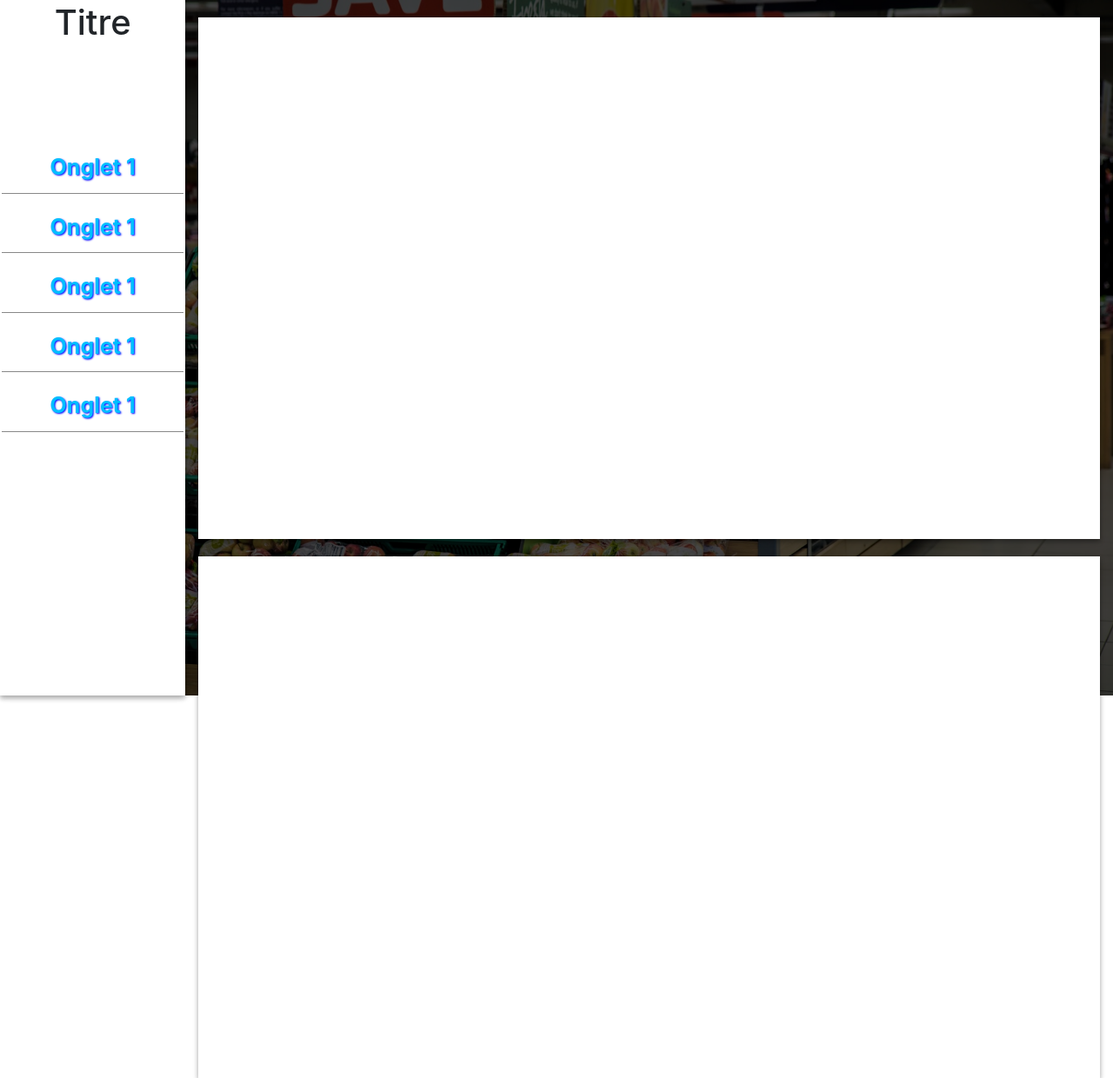
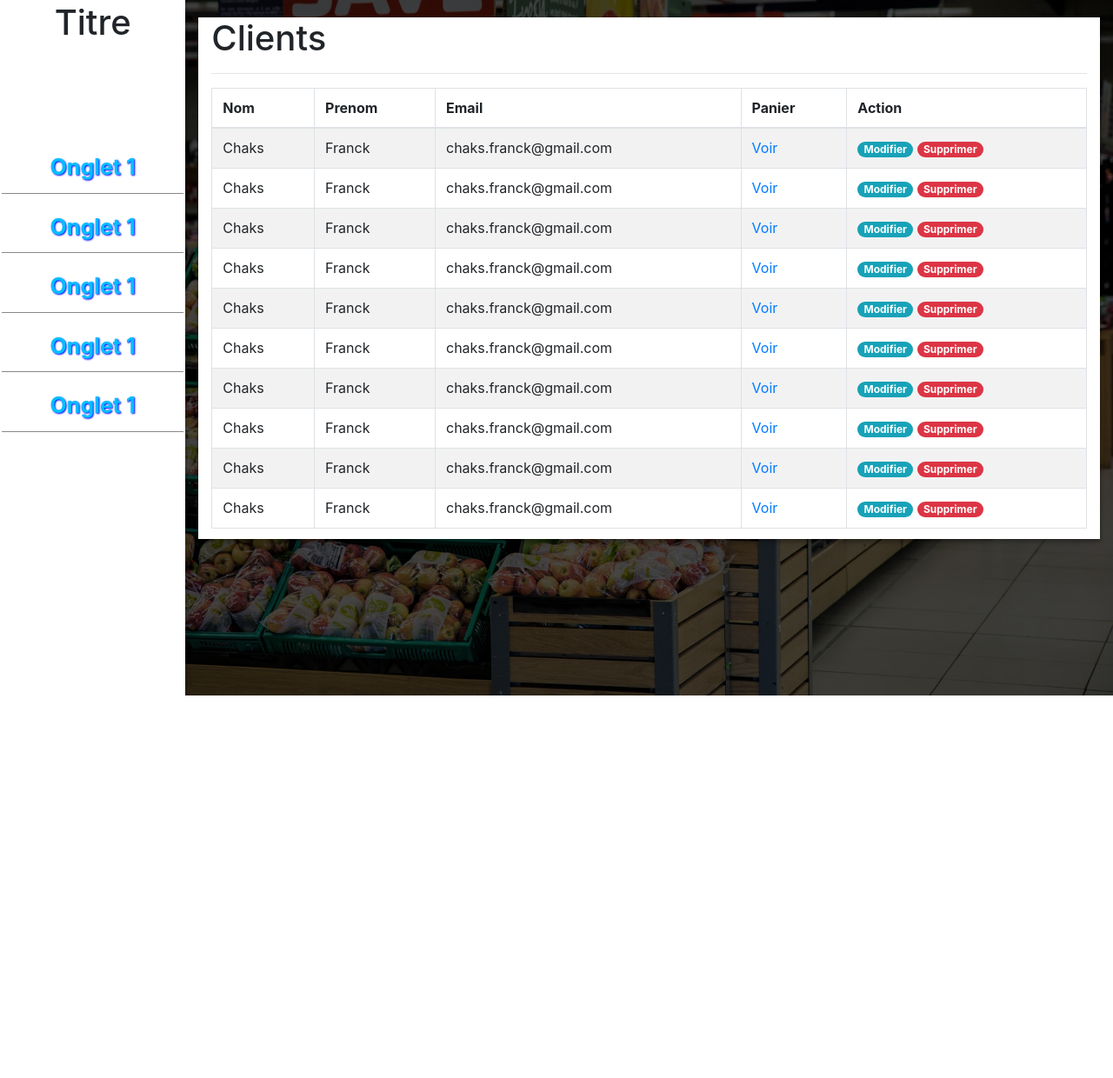
Before and after one commit to FranckChaks/ProjetCPSIA, a PHP site: page /accueil in a window 1280 px wide. Shown: the whole page at 87% size. After the commit the page ends 800 px from the top, so only its background shows below. Run offline with PHP 8.4, Linux system fonts and the light colour scheme.

Commit message:
Update accueilView.php
Design v1 alpha page gestion client

```diff
--- a/view/accueilView.php
+++ b/view/accueilView.php
@@ -2,10 +2,36 @@
     <div class="row">
            <?php menu();?>
             <div class="col-10">
-                <div class="front-accueil">
-                </div>
-                <div class="front-accueil">
-                </div>
+                <section class="front-accueil active">
+                    <div class="col-12">
+                        <h1>Clients</h1>
+                        <hr>
+<!--                        <div class="col-8">-->
+                            <table class="table table-bordered table-striped">
+                                <thead>
+                                    <tr>
+                                        <th>Nom</th>
+                                        <th>Prenom</th>
+                                        <th>Email</th>
+                                        <th>Panier</th>
+                                        <th>Action</th>
+                                    </tr>
+                                </thead>
+                                <tbody>
+                                <?php $i = 0; while($i < 10) {?> <!--- Test d'affichage --->
+                                    <tr>
+                                        <td>Chaks</td>
+                                        <td>Franck</td>
+                                        <td>chaks.franck@gmail.com</td>
+                                        <td><a href="#">Voir</a></td>
+                                        <td><span class="badge badge-pill badge-info">Modifier</span>  <span class="badge badge-pill badge-danger">Supprimer</span></td>
+                                    </tr>
+                                <?php $i++; } ?>
+                                </tbody>
+                            </table>
+<!--                        </div>-->
+                    </div>
+                </section>
             </div>
     </div>
 </div>
```
